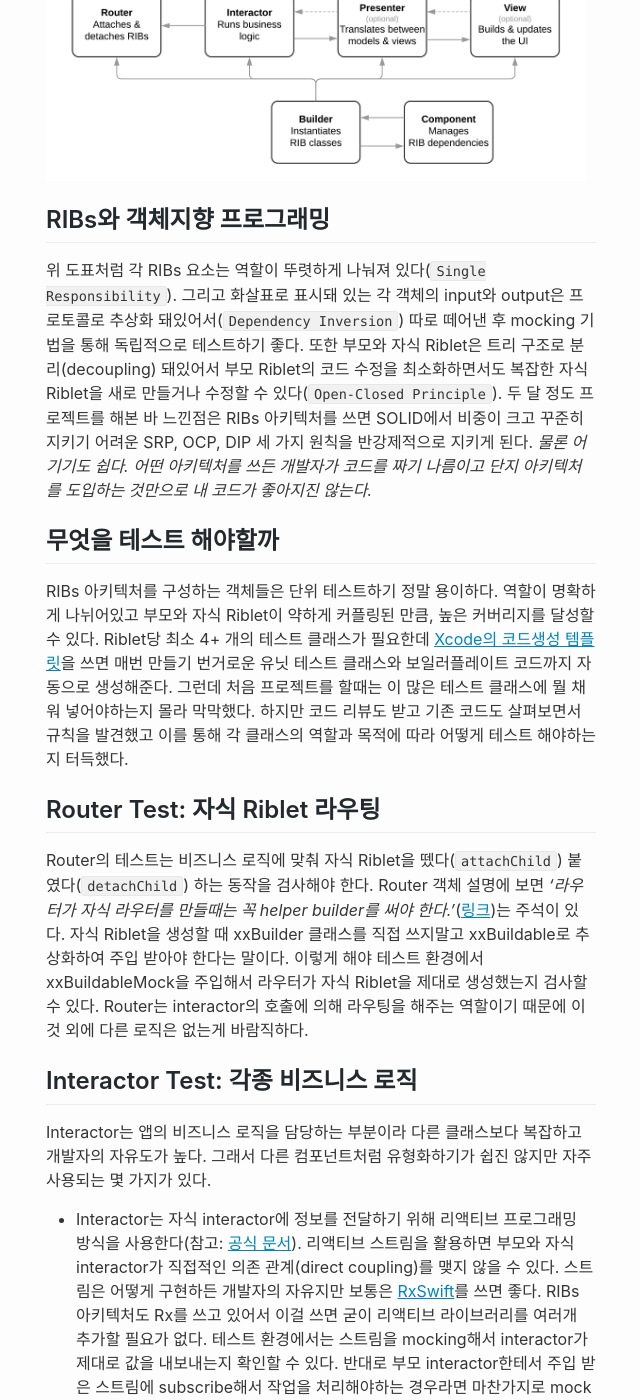
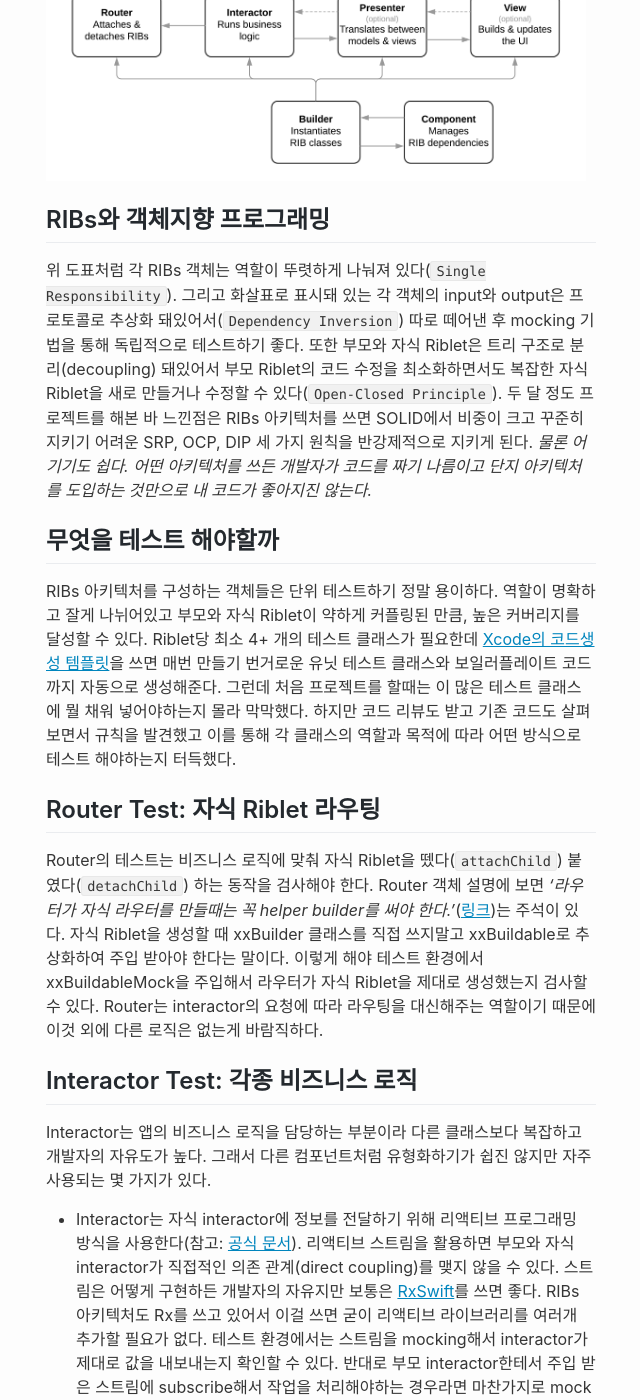
Before and after one commit to nsoojin/nsoojin.github.io, a Jekyll site: the page built from _posts/2020-05-09-unit-testing-ribs.md, in a window 1280 px wide and 1400 px high, scrolled down 461 px. Shown: the whole window, without its empty margins (319-959 px from the left). Built offline with Jekyll 4.4.1, drawn with Linux system fonts in a browser that asks for light colours; comment, search, counter and statistics services are not loaded; some of the changed text lies outside the part shown.

Commit message:
unit testing ribs

```diff
--- a/_posts/2020-05-09-unit-testing-ribs.md
+++ b/_posts/2020-05-09-unit-testing-ribs.md
@@ -10,21 +10,21 @@
 published: true
 ---
 
-[RIBs](https://github.com/uber/RIBs)는 우버에서 개발하고 오픈소스로 공개한 모바일 아키텍처 프레임워크다. RIBs 프레임워크는 앱의 복잡한 상태 관리와 비즈니스 로직을 RIBs 덩어리(이하 Riblet)로 쪼개고 나눈 후 [트리 구조](https://github.com/uber/RIBs/wiki#state-management)로 연결시킨다. 하나의 Riblet 단위를 구성하는 객체와 각각의 역할은 아래와 같다.
+[RIBs](https://github.com/uber/RIBs)는 우버에서 개발하고 오픈소스로 공개한 모바일 아키텍처 프레임워크다. RIBs 프레임워크는 앱의 복잡한 상태 관리와 비즈니스 로직을 RIBs 덩어리(이하 Riblet)로 분리한 뒤 [트리 구조](https://github.com/uber/RIBs/wiki#state-management)로 연결시킨다. 하나의 Riblet 단위를 구성하는 객체와 각각의 역할은 아래와 같다.
 
 <img src="/assets/posts/uber-ribs-diagram.png" />
 
 ## RIBs와 객체지향 프로그래밍
 
-위 도표처럼 각 RIBs 요소는 역할이 뚜렷하게 나눠져 있다(`Single Responsibility`). 그리고 화살표로 표시돼 있는 각 객체의 input와 output은 프로토콜로 추상화 돼있어서(`Dependency Inversion`) 따로 떼어낸 후 mocking 기법을 통해 독립적으로 테스트하기 좋다. 또한 부모와 자식 Riblet은 트리 구조로 분리(decoupling) 돼있어서 부모 Riblet의 코드 수정을 최소화하면서도 복잡한 자식 Riblet을 새로 만들거나 수정할 수 있다(`Open-Closed Principle`). 두 달 정도 프로젝트를 해본 바 느낀점은 RIBs 아키텍처를 쓰면 SOLID에서 비중이 크고 꾸준히 지키기 어려운 SRP, OCP, DIP 세 가지 원칙을 반강제적으로 지키게 된다. *물론 어기기도 쉽다. 어떤 아키텍처를 쓰든 개발자가 코드를 짜기 나름이고 단지 아키텍처를 도입하는 것만으로 내 코드가 좋아지진 않는다.*
+위 도표처럼 각 RIBs 객체는 역할이 뚜렷하게 나눠져 있다(`Single Responsibility`). 그리고 화살표로 표시돼 있는 각 객체의 input와 output은 프로토콜로 추상화 돼있어서(`Dependency Inversion`) 따로 떼어낸 후 mocking 기법을 통해 독립적으로 테스트하기 좋다. 또한 부모와 자식 Riblet은 트리 구조로 분리(decoupling) 돼있어서 부모 Riblet의 코드 수정을 최소화하면서도 복잡한 자식 Riblet을 새로 만들거나 수정할 수 있다(`Open-Closed Principle`). 두 달 정도 프로젝트를 해본 바 느낀점은 RIBs 아키텍처를 쓰면 SOLID에서 비중이 크고 꾸준히 지키기 어려운 SRP, OCP, DIP 세 가지 원칙을 반강제적으로 지키게 된다. *물론 어기기도 쉽다. 어떤 아키텍처를 쓰든 개발자가 코드를 짜기 나름이고 단지 아키텍처를 도입하는 것만으로 내 코드가 좋아지진 않는다.*
 
 ## 무엇을 테스트 해야할까
 
-RIBs 아키텍처를 구성하는 객체들은 단위 테스트하기 정말 용이하다. 역할이 명확하게 나뉘어있고 부모와 자식 Riblet이 약하게 커플링된 만큼, 높은 커버리지를 달성할 수 있다. Riblet당 최소 4+ 개의 테스트 클래스가 필요한데 [Xcode의 코드생성 템플릿](https://github.com/uber/RIBs/tree/master/ios/tooling)을 쓰면 매번 만들기 번거로운 유닛 테스트 클래스와 보일러플레이트 코드까지 자동으로 생성해준다. 그런데 처음 프로젝트를 할때는 이 많은 테스트 클래스에 뭘 채워 넣어야하는지 몰라 막막했다. 하지만 코드 리뷰도 받고 기존 코드도 살펴보면서 규칙을 발견했고 이를 통해 각 클래스의 역할과 목적에 따라 어떻게 테스트 해야하는지 터득했다.
+RIBs 아키텍처를 구성하는 객체들은 단위 테스트하기 정말 용이하다. 역할이 명확하고 잘게 나뉘어있고 부모와 자식 Riblet이 약하게 커플링된 만큼, 높은 커버리지를 달성할 수 있다. Riblet당 최소 4+ 개의 테스트 클래스가 필요한데 [Xcode의 코드생성 템플릿](https://github.com/uber/RIBs/tree/master/ios/tooling)을 쓰면 매번 만들기 번거로운 유닛 테스트 클래스와 보일러플레이트 코드까지 자동으로 생성해준다. 그런데 처음 프로젝트를 할때는 이 많은 테스트 클래스에 뭘 채워 넣어야하는지 몰라 막막했다. 하지만 코드 리뷰도 받고 기존 코드도 살펴보면서 규칙을 발견했고 이를 통해 각 클래스의 역할과 목적에 따라 어떤 방식으로 테스트 해야하는지 터득했다.
 
 ## Router Test: 자식 Riblet 라우팅
 
-Router의 테스트는 비즈니스 로직에 맞춰 자식 Riblet을 뗐다(`attachChild`) 붙였다(`detachChild`) 하는 동작을 검사해야 한다. Router 객체 설명에 보면 *'라우터가 자식 라우터를 만들때는 꼭 helper builder를 써야 한다.'*([링크](https://github.com/uber/RIBs/blob/master/ios/RIBs/Classes/Router.swift#L75))는 주석이 있다. 자식 Riblet을 생성할 때 xxBuilder 클래스를 직접 쓰지말고 xxBuildable로 추상화하여 주입 받아야 한다는 말이다. 이렇게 해야 테스트 환경에서 xxBuildableMock을 주입해서 라우터가 자식 Riblet을 제대로 생성했는지 검사할 수 있다. Router는 interactor의 호출에 의해 라우팅을 해주는 역할이기 때문에 이것 외에 다른 로직은 없는게 바람직하다.
+Router의 테스트는 비즈니스 로직에 맞춰 자식 Riblet을 뗐다(`attachChild`) 붙였다(`detachChild`) 하는 동작을 검사해야 한다. Router 객체 설명에 보면 *'라우터가 자식 라우터를 만들때는 꼭 helper builder를 써야 한다.'*([링크](https://github.com/uber/RIBs/blob/master/ios/RIBs/Classes/Router.swift#L75))는 주석이 있다. 자식 Riblet을 생성할 때 xxBuilder 클래스를 직접 쓰지말고 xxBuildable로 추상화하여 주입 받아야 한다는 말이다. 이렇게 해야 테스트 환경에서 xxBuildableMock을 주입해서 라우터가 자식 Riblet을 제대로 생성했는지 검사할 수 있다. Router는 interactor의 요청에 따라 라우팅을 대신해주는 역할이기 때문에 이것 외에 다른 로직은 없는게 바람직하다.
 
 ## Interactor Test: 각종 비즈니스 로직
 
```
